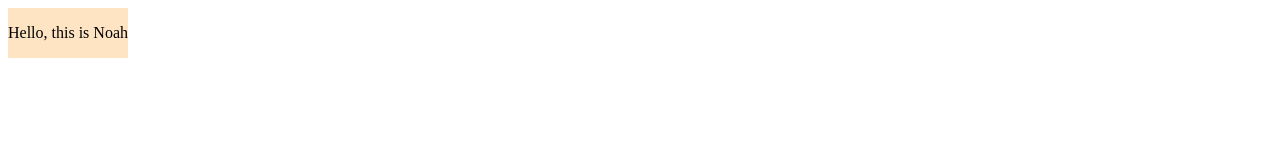
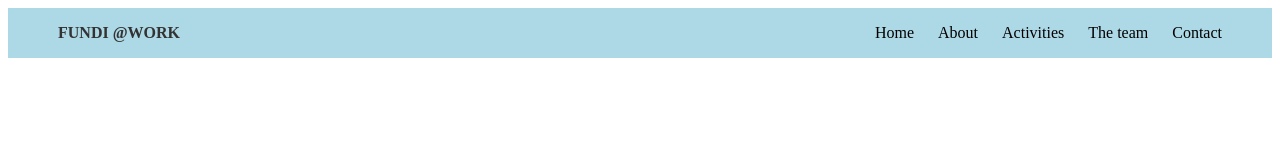
Before and after one commit to nokitoi/TraDerDud, a plain HTML site: page index.html in a window 1280 px wide. Drawn offline with Linux system fonts and the light colour scheme.

Commit message:
added all files for github page hosting

```diff
--- /dev/null
+++ b/css/style.css
@@ -0,0 +1,52 @@
+.navigation {
+    background-color: rgba(255, 255, 255, 0.9);
+    background-color: lightblue;
+}
+
+.navigation::after {
+    content: '';
+    display: block;
+    clear: both;
+}
+
+.logo, .menu {
+    display: inline-block;
+}
+
+.logo {
+    float: left;
+    margin: 16px 0 16px 50px;
+
+    color: #333;
+    text-transform: uppercase;
+    font-weight: 900;
+}
+
+.menu {
+    float: right;
+    margin: 0;
+    margin-top: 16px;
+    margin-right: 30px;
+}
+
+.menu ul {
+    list-style: none;
+    padding-left: 0px;
+    margin: 0;
+}
+
+.menu ul li {
+    display: inline-block;
+    margin-right: 20px;
+}
+
+.menu ul li a {
+    text-decoration: none;
+    padding: 20px 10px 20px 10px;
+}
+
+.menu ul li a:hover {
+    background-color: lightblue;
+    color: white;
+    transition: all 0.5s ease;
+}
--- a/index.html
+++ b/index.html
@@ -4,16 +4,20 @@
     <meta charset="UTF-8">
     <meta name="viewport" content="width=device-width, initial-scale=1.0">
     <title>Fundi @Work Project One </title>
-    <style>
-        div {
-            background-color: bisque;
-            display: inline-block;
-        }
-    </style>
+    <link href="css/style.css" rel="stylesheet" type="text/css">
 </head>
 <body>
-    <div>
-        <p>Hello, this is Noah</p>
+    <div class="navigation">
+        <div class="logo">Fundi @Work</div>
+        <div class="menu">
+            <ul>
+                <li>Home</li>
+                <li>About</li>
+                <li>Activities</li>
+                <li>The team</li>
+                <li>Contact</li>
+            </ul>
+        </div>
     </div>
 </body>
 </html>
```
